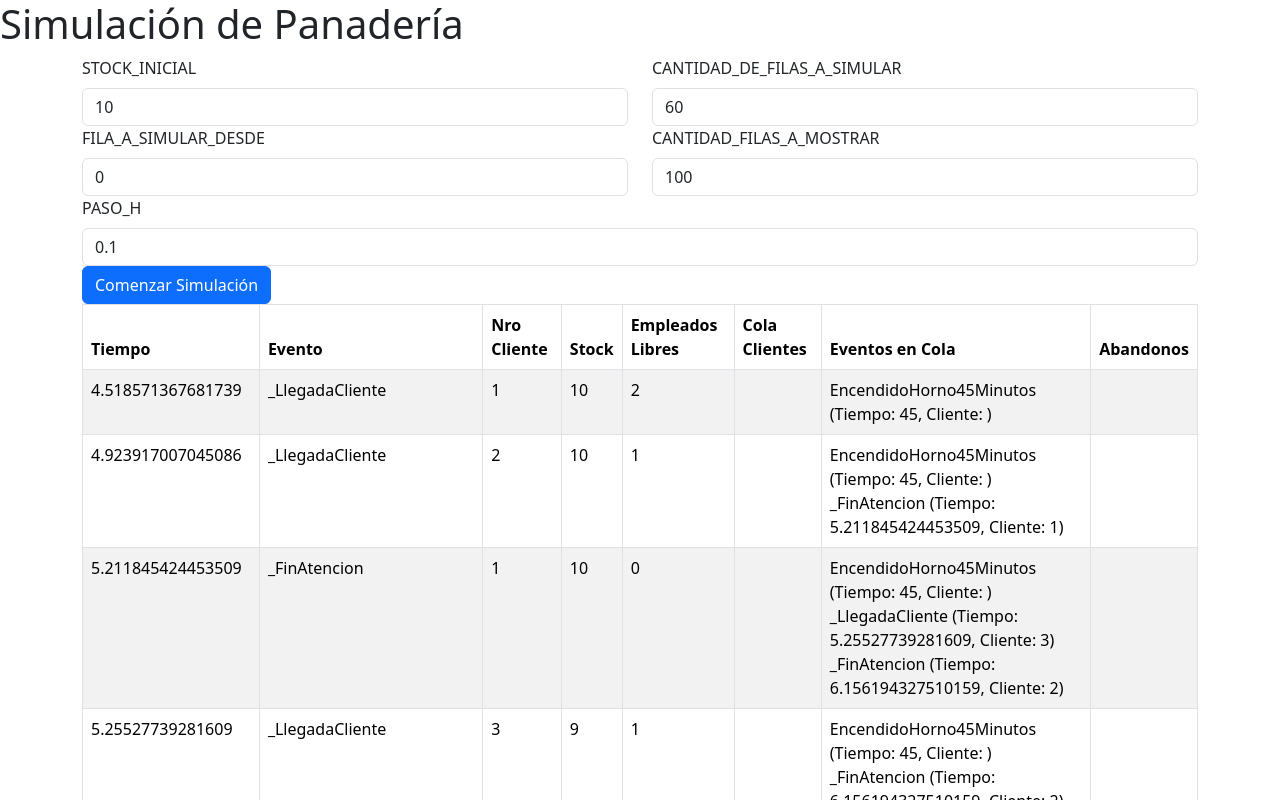
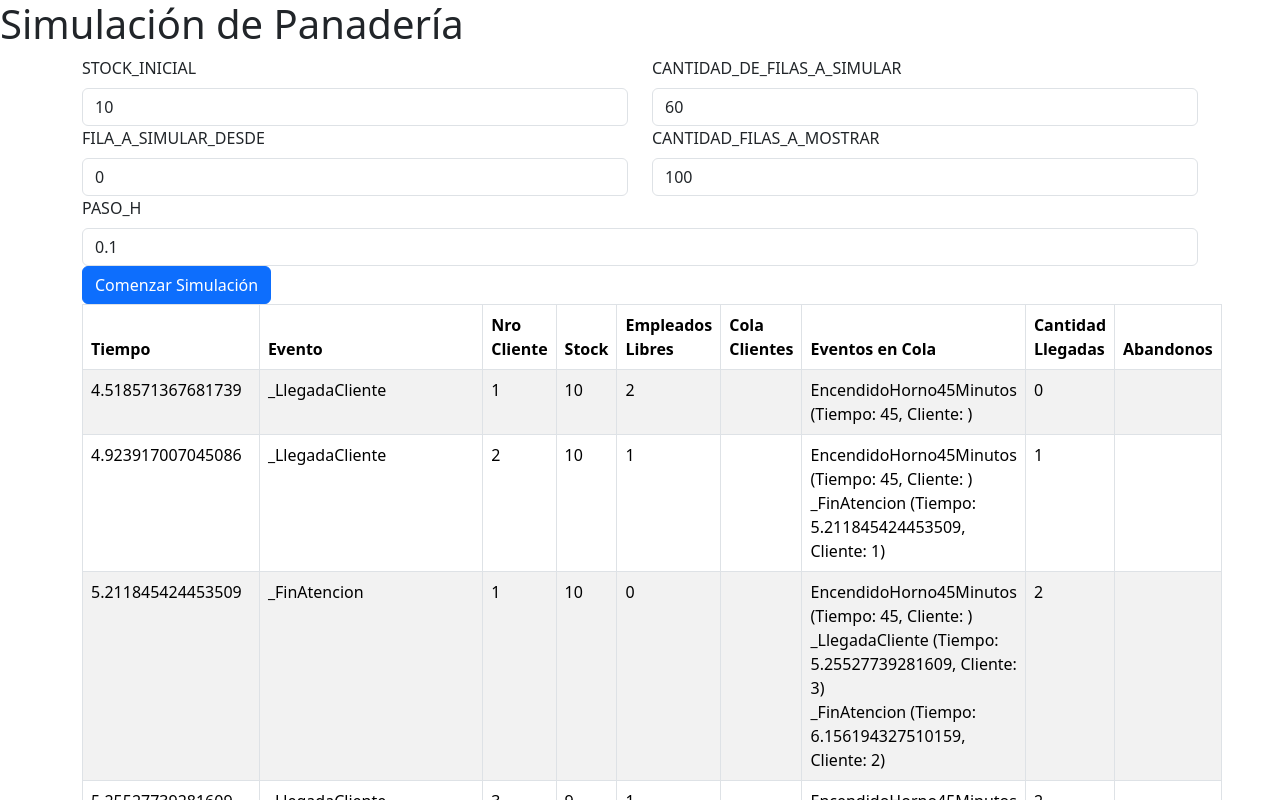
Before and after one commit to IsabelFeraudo/simulacion-panaderia-js, a React (Create React App) app: page / in a window 1280 px wide. Both pictures are taken after a click on the button "Comenzar Simulación". Shown: the top 800 px of the page. Built offline with nearby package versions, Linux system fonts and the light colour scheme.

Commit message:
fila cant llegadas añadida

```diff
--- a/src/components/SimulacionTabla.js
+++ b/src/components/SimulacionTabla.js
@@ -14,7 +14,8 @@ const SimulacionTabla = ({ data }) => {
             <th>Empleados Libres</th>
             <th>Cola Clientes</th>
             <th>Eventos en Cola</th>
-            <th>Abandonos</th> {/* Nueva columna para la cantidad de clientes tristes */}
+            <th>Cantidad Llegadas</th> {/* Nueva columna para la cantidad de llegadas */}
+            <th>Abandonos</th>
           </tr>
         </thead>
         <tbody>
@@ -33,6 +34,7 @@ const SimulacionTabla = ({ data }) => {
                   </div>
                 ))}
               </td>
+              <td>{fila.cantidadLlegadas}</td> {/* Mostrar la cantidad de llegadas en esta iteración */}
               <td>{fila.clientesTristes}</td> {/* Mostrar la cantidad de clientes tristes en esta iteración */}
             </tr>
           ))}
--- a/src/simulacion.js
+++ b/src/simulacion.js
@@ -1,14 +1,10 @@
-
-// src/simulacion.js
-import { CANTIDAD_DE_FILAS_A_SIMULAR } from './components/SimulacionFormulario';
-
-
 class TrabajoPractico {
 
     constructor(stockInicial, cantidadFilasASimular) {
         this.STOCK_INICIAL = stockInicial;
         this.CANTIDAD_DE_FILAS_A_SIMULAR = cantidadFilasASimular;
         this.resultados = [];
+        this.cantidadLlegadas = 0; // Contador de llegadas
     }
 
     comenzarEjecucion() {
@@ -22,7 +18,6 @@ class TrabajoPractico {
             clientes: 0,
             clientesTristes: 0,
         };
-        console.log("stock", this.STOCK_INICIAL)
 
         this.inicializarEventos(datos);
 
@@ -41,10 +36,16 @@ class TrabajoPractico {
                     evento: evento.constructor.name,
                     nroCliente: evento.nroCliente,
                 })),
+                cantidadLlegadas: this.cantidadLlegadas, // Agregar la cantidad de llegadas
             };
 
             this.resultados.push(filaDatos);
             eventoInminente.ocurreEvento(datos);
+
+            // Incrementar el contador de llegadas si es una llegada de cliente
+            if (eventoInminente instanceof LlegadaCliente) {
+                this.cantidadLlegadas++;
+            }
         }
     }
 
```
Lines whose indentation alone changed are shown as unchanged.
